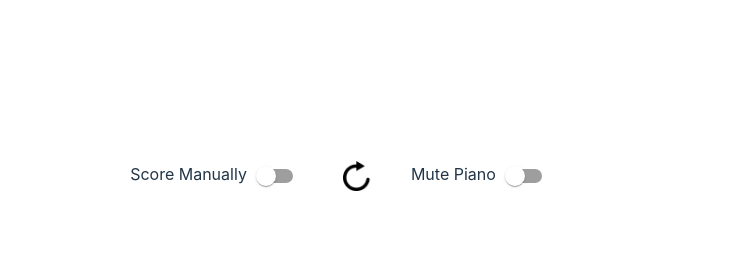
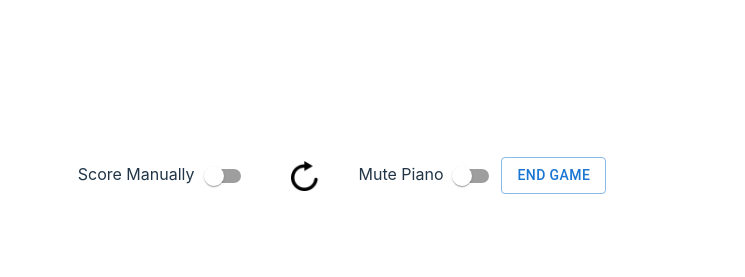
Before and after one commit to jonathanAK/sounds, a React (Vite) app: page / in a window 1280 px wide. Both pictures are taken after a click on the button "START". Shown: the top 277 px of the page, without its empty margins (298-1043 px from the left). Built offline with nearby package versions, Linux system fonts and the light colour scheme; no server answers.

Commit message:
added dialog for game end need to design it

```diff
--- /dev/null
+++ b/src/pages/singleNote/components/controlsArea.jsx
@@ -0,0 +1,34 @@
+import {useStyles} from "../singleNote.css.js";
+import ManualScore from "./manualScore.jsx";
+import {Switch} from "@mui/material";
+import Button from "@mui/material/Button";
+import repeatIcon from "../../../assets/repeat.png";
+
+function ControlsArea({manualScore, setManualScore, checkAnswer, repeat, mutePiano, setMutePiano, finishGame}) {
+    const classes = useStyles();
+    return (
+        <>
+            <div className={classes.gameControls}>
+                {manualScore && <ManualScore {...{checkAnswer}} />}
+            </div>
+            <span>
+                Score Manually
+                    <Switch
+                        checked={manualScore}
+                        onChange={() => setManualScore(!manualScore)}
+                    />
+            </span>
+            <Button onClick={repeat}><img src={repeatIcon} className={classes.repeatButton}/></Button>
+            <span>
+                Mute Piano
+                    <Switch
+                        checked={mutePiano}
+                        onChange={() => setMutePiano(!mutePiano)}
+                    />
+            </span>
+            <Button onClick={finishGame} variant="outlined">End Game</Button>
+        </>
+    )
+}
+
+export default ControlsArea;
--- /dev/null
+++ b/src/pages/singleNote/components/scoreArea.jsx
@@ -0,0 +1,13 @@
+import {useStyles} from "../singleNote.css.js";
+
+function ScoreArea({correct, asked}) {
+    const classes = useStyles();
+    return (
+    <div className={classes.scoreArea}>
+        <h1 className={classes.scoreCorrect}>{correct}</h1>
+        <h1 className={classes.scoreWrong}>{asked-correct}</h1>
+    </div>
+    )
+}
+
+export default ScoreArea;
--- /dev/null
+++ b/src/pages/singleNote/components/scoreDialog.jsx
@@ -0,0 +1,13 @@
+import Button from '@mui/material/Button';
+import Dialog from "@mui/material/Dialog";
+
+function ScoreDialog({open, onClose, correct, time, asked}) {
+
+    return (
+        <Dialog onClose={onClose} open={open}>
+        <Button onClick={onClose}>close</Button>
+        </Dialog>
+    )
+}
+
+export default ScoreDialog;
--- a/src/pages/singleNote/singleNote.jsx
+++ b/src/pages/singleNote/singleNote.jsx
@@ -9,7 +9,6 @@ function SingleNote() {
     const [playableDegrees, setPlayableDegrees] = useState([1,3,5]);
     const [correct, setCorrect] =useState(0);
     const [asked, setAsked] = useState(0);
-    const [startTime, setStartTime] =useState(0);
     const [octave, setOctave] = useState(4);
     const [noRepeat, setNoRepeat] = useState(false);
 
@@ -22,7 +21,6 @@ function SingleNote() {
         setShowSettings(false);
         setCorrect(0);
         setAsked(0);
-        setStartTime(Date.now());
     }
 
 
@@ -41,6 +39,7 @@ function SingleNote() {
                 scale,
                 playableDegrees,
                 noRepeat,
+                setShowSettings,
                 increaseCorrectCount,
                 increaseQuestionCount,
                 asked, correct
--- a/src/pages/singleNote/singleNoteGame.jsx
+++ b/src/pages/singleNote/singleNoteGame.jsx
@@ -1,27 +1,38 @@
 import {playNoteOnScale} from '../../services/midi';
-import Button from '@mui/material/Button';
 import {useEffect, useState} from "react";
 import Piano from "../../components/piano.jsx";
 import scales from "../../services/scales.json";
-import {Switch} from "@mui/material";
-import repeatIcon from "../../assets/repeat.png";
 import {useStyles} from "./singleNote.css.js";
-import ManualScore from "./components/manualScore.jsx";
+import ScoreDialog from "./components/scoreDialog.jsx";
+import ScoreArea from "./components/scoreArea";
+import ControlsArea from "./components/controlsArea.jsx";
 
 let delayedNoteTimeOut;
+let score = {};
+let started = 0;
 
-function SingleNoteGame({scale, noRepeat, playableDegrees, selectedOctave = 4, increaseQuestionCount, increaseCorrectCount, asked, correct}) {
+function SingleNoteGame({
+                            scale,
+                            noRepeat,
+                            playableDegrees,
+                            selectedOctave = 4,
+                            increaseQuestionCount,
+                            increaseCorrectCount,
+                            asked,
+                            correct,setShowSettings
+                        }) {
     const [degree, setDegree] = useState(-1);
     const [message, setMessage] = useState('');
     const [octave, setOctave] = useState(selectedOctave);
     const [manualScore, setManualScore] = useState(false);
     const [mutePiano, setMutePiano] = useState(false);
+    const [finished, setFinished] = useState(false);
     const classes = useStyles();
 
     const newNote = () => {
         const newDegree = playableDegrees[Math.floor(Math.random() * playableDegrees.length)];
         const newOctave = selectedOctave < 0 ? Math.floor(Math.random() * 5 + 3) : selectedOctave;
-        if(noRepeat && degree === newDegree && octave === newOctave) return newNote();
+        if (noRepeat && degree === newDegree && octave === newOctave) return newNote();
         setDegree(newDegree);
         setOctave(newOctave);
         playNoteOnScale({scale, degree: newDegree, octave: newOctave});
@@ -31,7 +42,7 @@ function SingleNoteGame({scale, noRepeat, playableDegrees, selectedOctave = 4, i
         playNoteOnScale({scale, degree, octave})
     };
 
-    const playNextNote = () =>{
+    const playNextNote = () => {
         const delay = mutePiano ? 0 : 1000;
         clearTimeout(delayedNoteTimeOut);
         delayedNoteTimeOut = setTimeout(newNote, delay);
@@ -41,7 +52,7 @@ function SingleNoteGame({scale, noRepeat, playableDegrees, selectedOctave = 4, i
         const correct = !noteNames ? manual : noteNames.includes(scales[scale][degree - 1]);
         playNextNote();
         setTimeout(() => setMessage(''), 1500);
-        if(correct){
+        if (correct) {
             increaseCorrectCount();
         }
         if (!noteNames) return setMessage('');
@@ -57,37 +68,31 @@ function SingleNoteGame({scale, noRepeat, playableDegrees, selectedOctave = 4, i
         checkAnswer(noteNames);
     }
 
+    const finishGame = () => {
+        setFinished(true);
+        const time = (Date.now - started)/1000;
+        score = {correct, asked, time};
+    };
+
+    const onCloseScore = () =>{
+        setShowSettings(true);
+        setFinished(false);
+    }
+
     useEffect(() => {
-        setTimeout(newNote,1500);
+        setTimeout(newNote, 1500);
+        started = Date.now()-1500;
     }, []);
 
     return (
         <div>
-            <div className={classes.gameControls}>
-                {manualScore && <ManualScore {...{checkAnswer}} /> }
-            </div>
-            <span>
-                Score Manually
-                    <Switch
-                        checked={manualScore}
-                        onChange={() => setManualScore(!manualScore)}
-                    />
-            </span>
-            <Button onClick={repeat}><img src={repeatIcon} className={classes.repeatButton}/></Button>
-            <span>
-                Mute Piano
-                    <Switch
-                        checked={mutePiano}
-                        onChange={() => setMutePiano(!mutePiano)}
-                    />
-            </span>
+            <ControlsArea {...{manualScore, setManualScore, checkAnswer, repeat, mutePiano, setMutePiano, finishGame }}/>
             <div className={classes.message}><h2>{message}</h2></div>
             <div className={classes.piano}>
                 <Piano callback={pianoPressed} octave={octave} mute={mutePiano}/>
-            </div><div className={classes.scoreArea}>
-                <h1 className={classes.scoreCorrect}>{correct}</h1>
-                <h1 className={classes.scoreWrong}>{asked-correct}</h1>
             </div>
+            <ScoreArea {...{correct, asked}}/>
+            <ScoreDialog {...score} open={finished} onClose={onCloseScore}/>
         </div>
     )
 }
```
